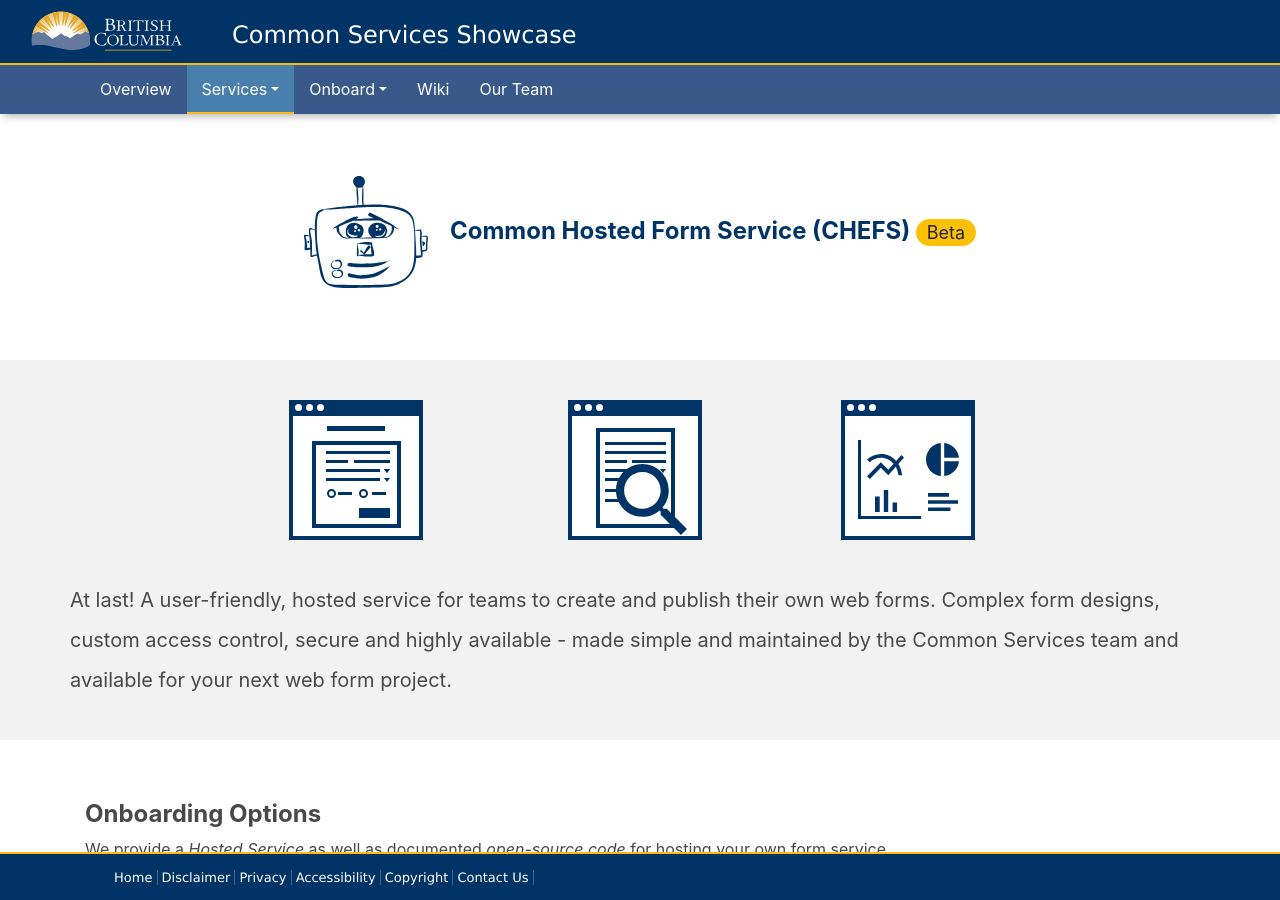
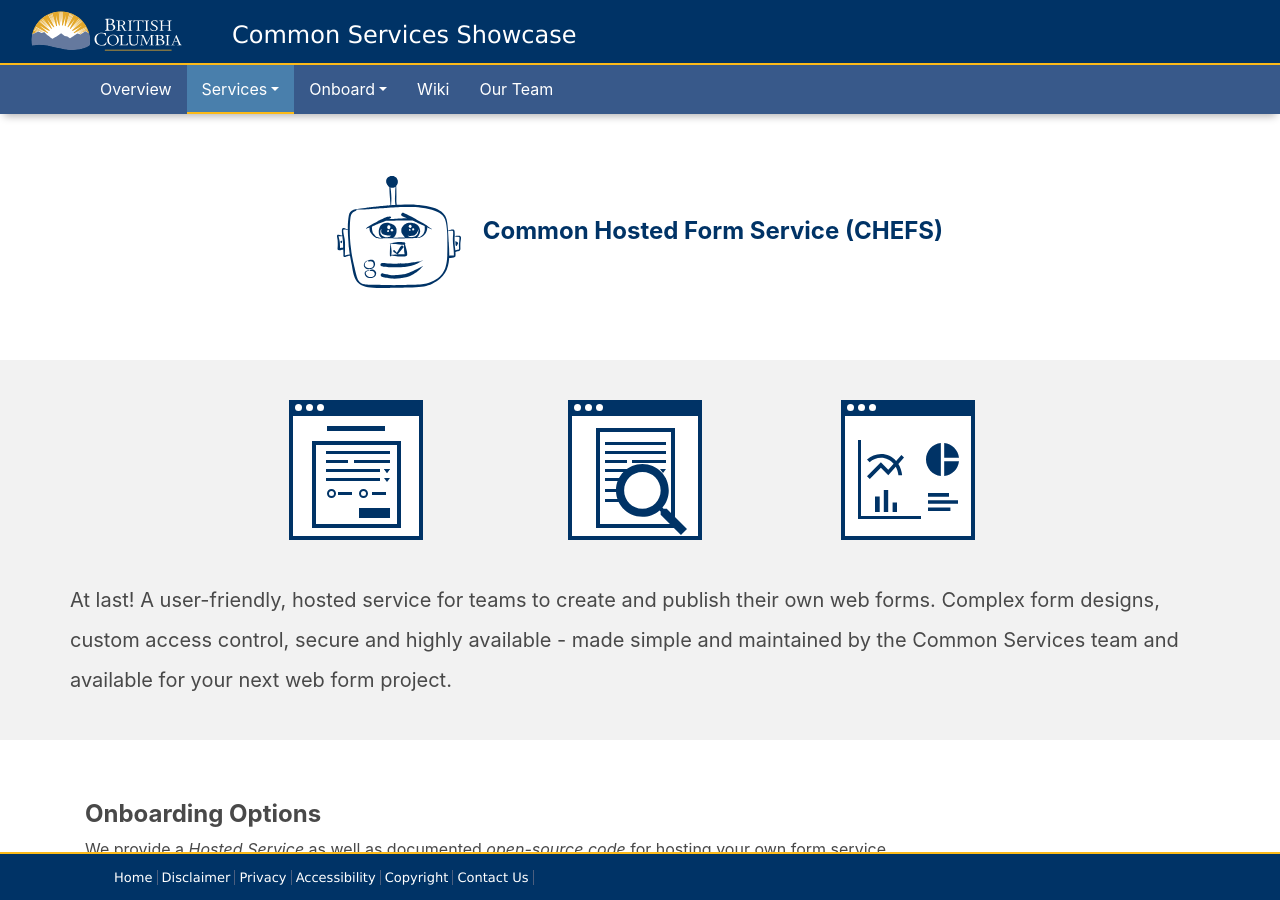
Before and after one commit to bcgov/common-service-showcase, a Jekyll site: the page built from collections/_services/chefs.md, in a window 1280 px wide and 900 px high. Built offline with Jekyll 4.4.1, drawn with Linux system fonts in a browser that asks for light colours; nearby versions of some CDN libraries.

Commit message:
Update chefs.md

```diff
--- a/collections/_services/chefs.md
+++ b/collections/_services/chefs.md
@@ -4,7 +4,7 @@ type: service
 
 name: CHEFS
 title: Common Hosted Form Service
-version: '<span class="badge badge-pill badge-warning">Beta</span>'
+version: ''
 order: 3
 description: >-
    At last! A user-friendly, hosted service for teams to create and publish their own web forms.   Complex form designs, custom access control, secure and highly available - made simple and maintained by the Common Services team and available for your next web form project.
```
